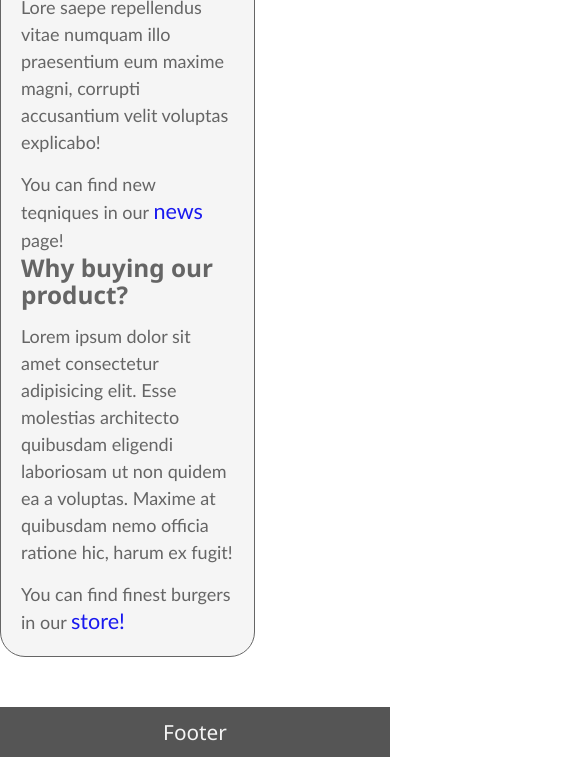
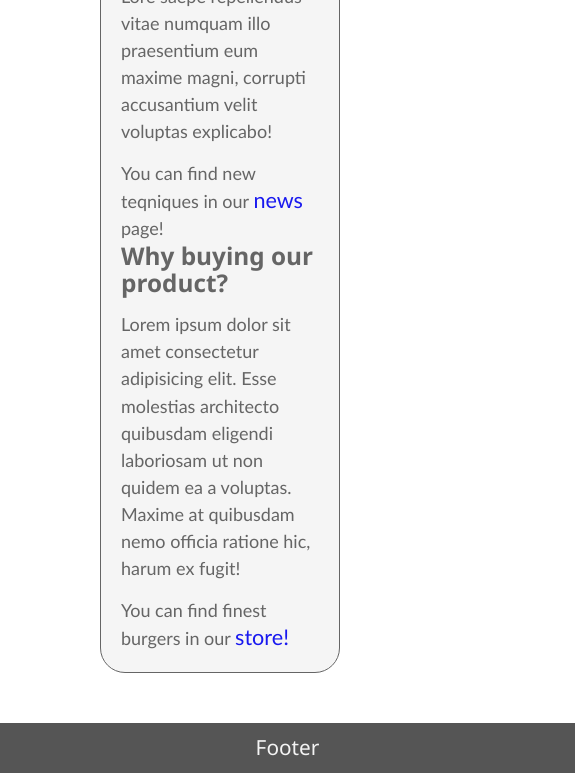
Before and after one commit to Meshikufu/meshikufu.github.io, a plain HTML site: page index.html in a window 390 px wide. Shown: the part 756-1529 px from the top of the page, 575 px wide, since content can reach past the window. Drawn offline with Linux system fonts and the light colour scheme.

Commit message:
Update index.css

```diff
--- a/css/index.css
+++ b/css/index.css
@@ -274,17 +274,20 @@ a{
     text-align: center;
 }
 @media all and (max-width: 900px) {
+    .container{
+        min-height: 100%;
+    min-height: 130vh;
+    }
     .logo{
         grid-area: header4;
         transform: scale(0.8);
         margin-left: 40px;
-
     }
     .footer{
         position: flex;
-  left: 0;
-  bottom: 0;
-    width: 100%;
+        left: 0;
+        bottom: 0;
+        width: 100%;
     }
     .nav ul{
         transition: 2s;
@@ -293,10 +296,7 @@ a{
     .main{
         margin:0;
     }
-    .container{
-        grid-template-columns: 0px 1fr 0px;
 
-    }
     .left{
         display: none;
     }
@@ -305,6 +305,9 @@ a{
     }
     .sidebar{
         margin-top: 20px;
+    }
+    .footer{
+
     }
 }
 @media all and (max-width: 600px) {
```
